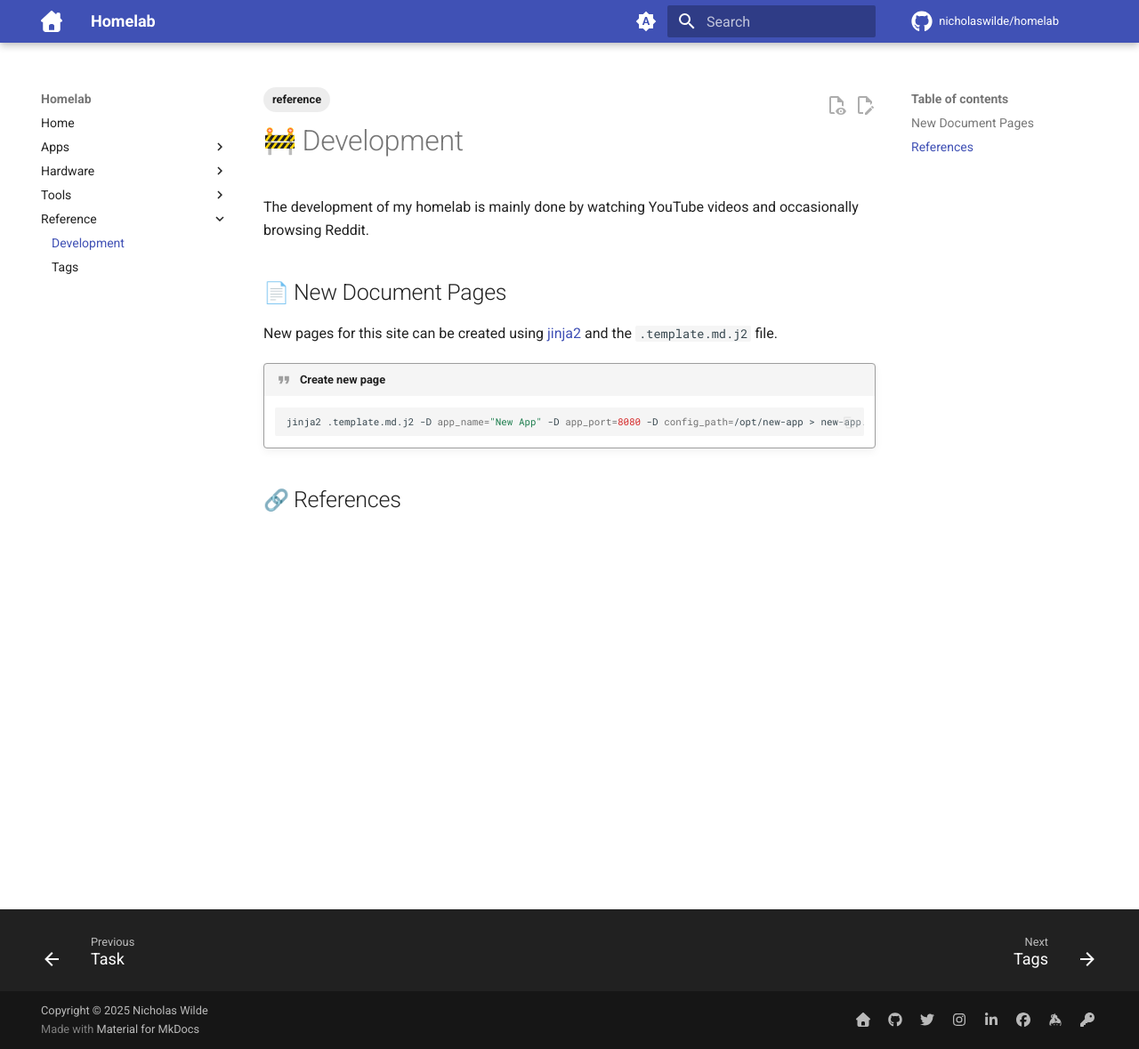
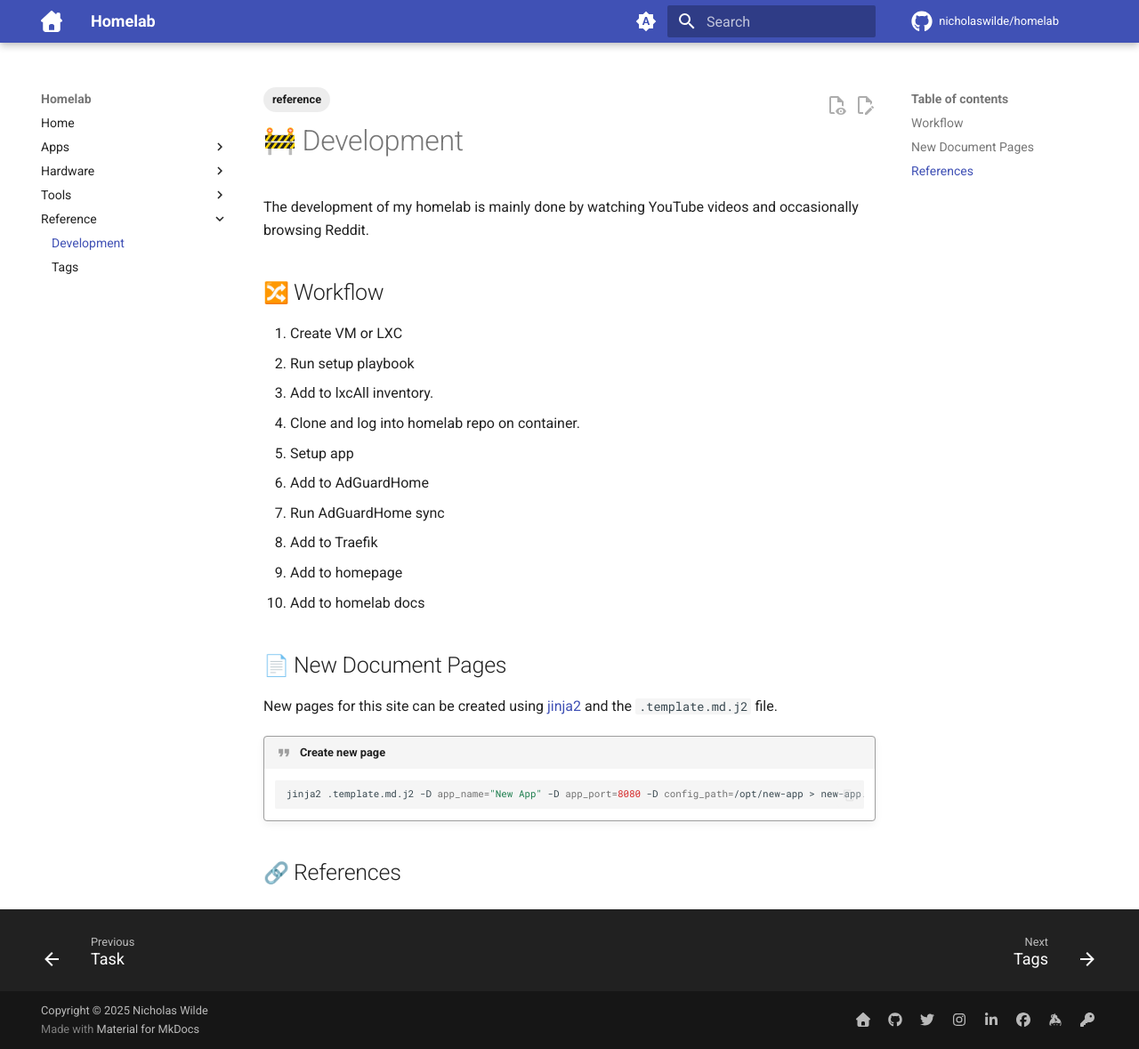
Before and after one commit to nicholaswilde/homelab, an MkDocs documentation site: the page built from docs/reference/development.md, in a window 1280 px wide and 1179 px high. Shown: the whole window at 89% size. Built offline with MkDocs 1.6.1 and Material for MkDocs 9.7.7, drawn with Linux system fonts in a browser that asks for light colours; emoji names are drawn with the system emoji font; comment, search, counter and statistics services are not loaded.

Commit message:
update
Signed-off-by: nιcнolaѕ wιlde <ncwilde43@gmail.com>

```diff
--- a/docs/reference/development.md
+++ b/docs/reference/development.md
@@ -5,6 +5,19 @@ tags:
 # :construction: Development
 
 The development of my homelab is mainly done by watching YouTube videos and occasionally browsing Reddit.
+
+## :twisted_rightwards_arrows: Workflow
+
+1. Create VM or LXC
+2. Run setup playbook
+3. Add to lxcAll inventory.
+4. Clone and log into homelab repo on container.
+5. Setup app
+6. Add to AdGuardHome
+7. Run AdGuardHome sync
+8. Add to Traefik
+9. Add to homepage
+10. Add to homelab docs
 
 ## :page_facing_up: New Document Pages
 
```
Also changed, not shown: docs/apps/it-tools.md (+1 -3 lines).
